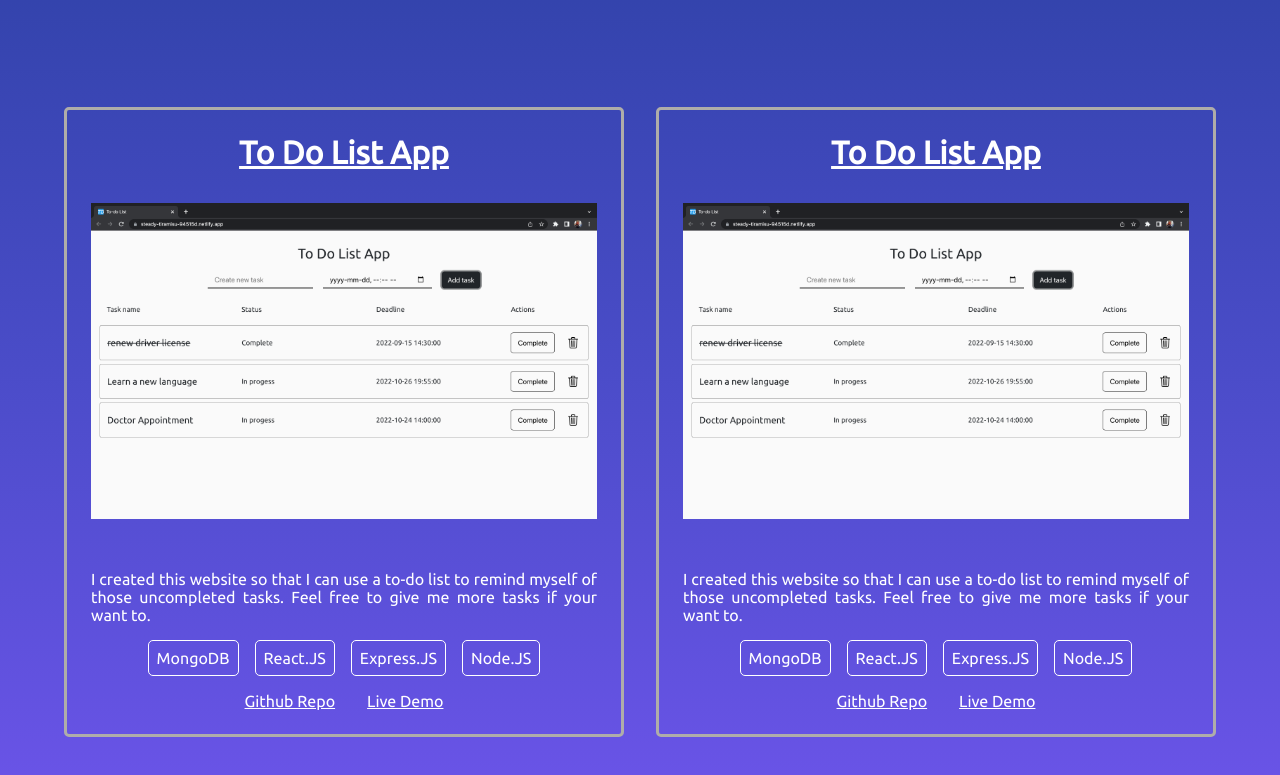
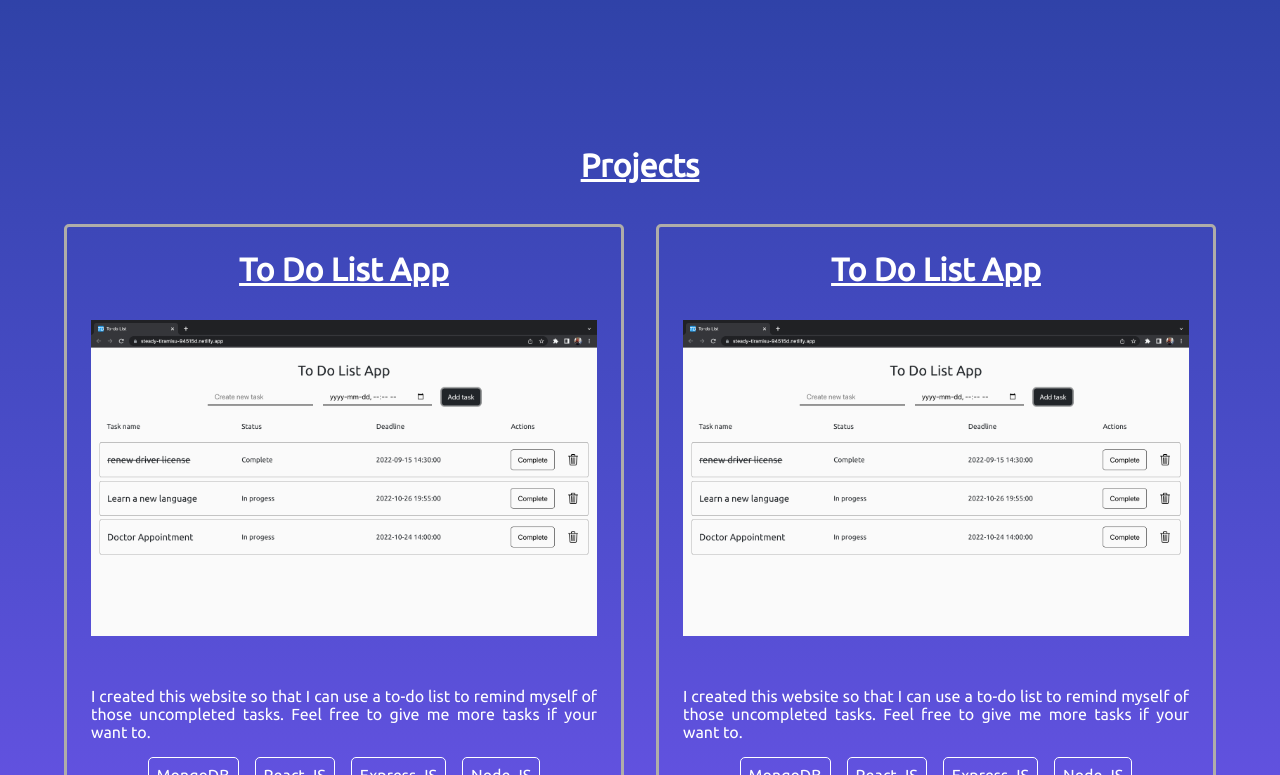
Before and after one commit to octopus175/Portfolio_Site, a React (Create React App) app: page / in a window 1280 px wide. Shown: the part 1605-2380 px from the top of the page. Built offline with nearby package versions, Linux system fonts and the light colour scheme.

Commit message:
add project page title

```diff
--- a/src/Components/Navbar/Navbar.jsx
+++ b/src/Components/Navbar/Navbar.jsx
@@ -12,12 +12,12 @@ function Navbar() {
                         </Link>
                     </li>
                     <li>
-                        <Link activeClass="active" spy offset={-20} smooth to="about">
+                        <Link activeClass="active" smooth spy offset={-25} to="about">
                         ABOUT
                         </Link>
                     </li>
                     <li>
-                        <Link activeClass="active" smooth spy to="projects">
+                        <Link activeClass="active" smooth spy offset={-50} to="projects">
                         PROJECTS
                         </Link>
                     </li>
--- a/src/Components/Projects/Projects.jsx
+++ b/src/Components/Projects/Projects.jsx
@@ -32,7 +32,11 @@ function Projects() {
 
     return(
         <section id="projects" className='projects'>
-            {displayProjects()}
+            <h1 className='projects-title'>Projects</h1>
+            <div className='projects-layout'>
+                {displayProjects()}
+            </div>
+
         </section>
     )
 }
--- a/src/Components/Projects/Projects.style.css
+++ b/src/Components/Projects/Projects.style.css
@@ -1,4 +1,20 @@
 .projects{
+    display: flex;
+    flex-direction: column;
+    justify-content: center;
+    align-items: center;
+    gap: 2.5rem;
+    padding-top: 2.5rem;
+}
+
+.projects-title {
+    font-size: 2em;
+    padding: 0;
+    text-decoration: underline;
+    color: #fff;
+}
+
+.projects-layout{
     display: grid;
     min-height: 100vh;
     grid-template-columns: repeat(auto-fit, minmax(186px, 1fr));
@@ -6,9 +22,10 @@
     color: #fff;
 }
 @media (max-width: 767px) {
-    .projects{
+    .projects-layout{
         grid-template-columns: repeat(1, 1fr);
     }
+
 }
 
 .project-card {
```
